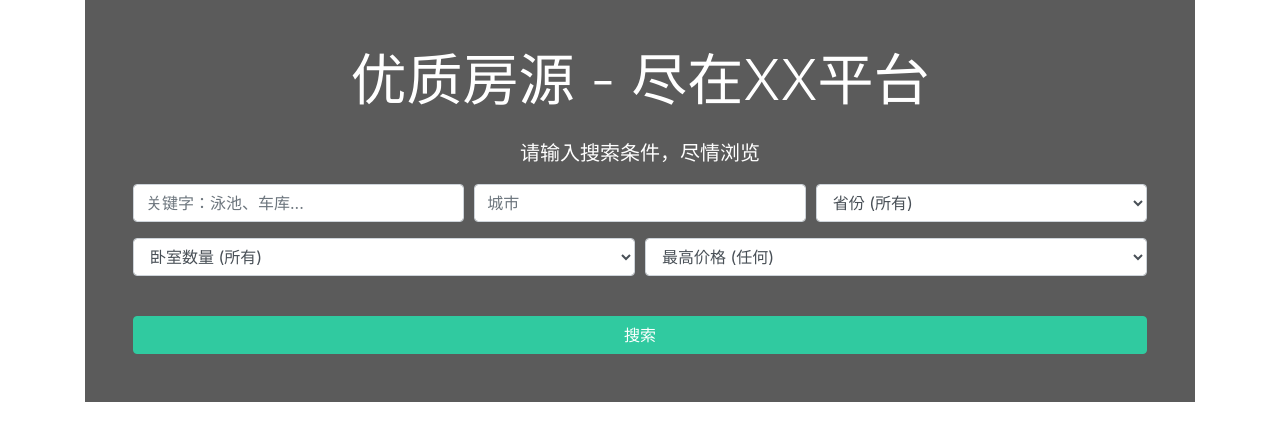
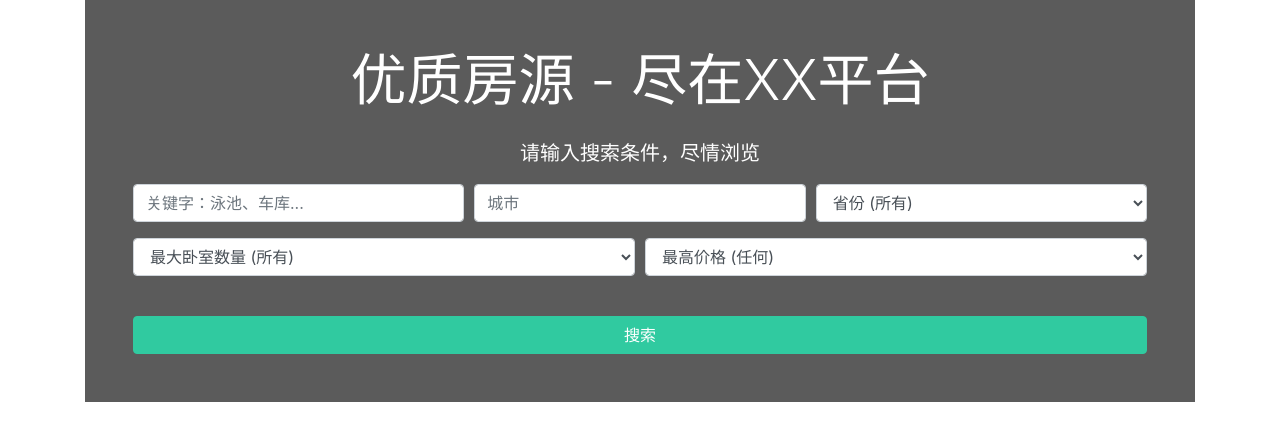
Before and after one commit to csyu12/HRSSystem, a Django app: page / in a window 1280 px wide. Shown: the part 225-664 px from the top of the page. Run offline with Django 3.2, Linux system fonts and the light colour scheme; data that the repository does not hold is empty; some libraries are stand-ins or nearby versions.

Commit message:
修改HTML标签

```diff
--- a/templates/listings/search.html
+++ b/templates/listings/search.html
@@ -51,7 +51,7 @@
                         <div class="col-md-6 mb-3">
                             <label class="sr-only">卧室数量</label>
                             <select name="bedrooms" class="form-control">
-                                <option selected="true" disabled="disabled" >卧室数量 (所有) </option >
+                                <option selected="true" disabled="disabled" >最大卧室数量 (所有) </option >
                                 {% for key, value in bedroom_choices.items %}
                                 <option value="{{ key }}"
                                         {% if key == values.bedrooms %}
--- a/templates/pages/index.html
+++ b/templates/pages/index.html
@@ -56,7 +56,7 @@
                             <div class="col-md-6 mb-3">
                                 <label class="sr-only">卧室数量</label>
                                 <select name="bedrooms" class="form-control">
-                                    <option selected="true" disabled="disabled">卧室数量 (所有)</option>
+                                    <option selected="true" disabled="disabled">最大卧室数量 (所有)</option>
                                     {% for key, value in bedroom_choices.items %}
                                     <option value="{{ key }}">{{ value }}</option>
                                     {% endfor %}
```
